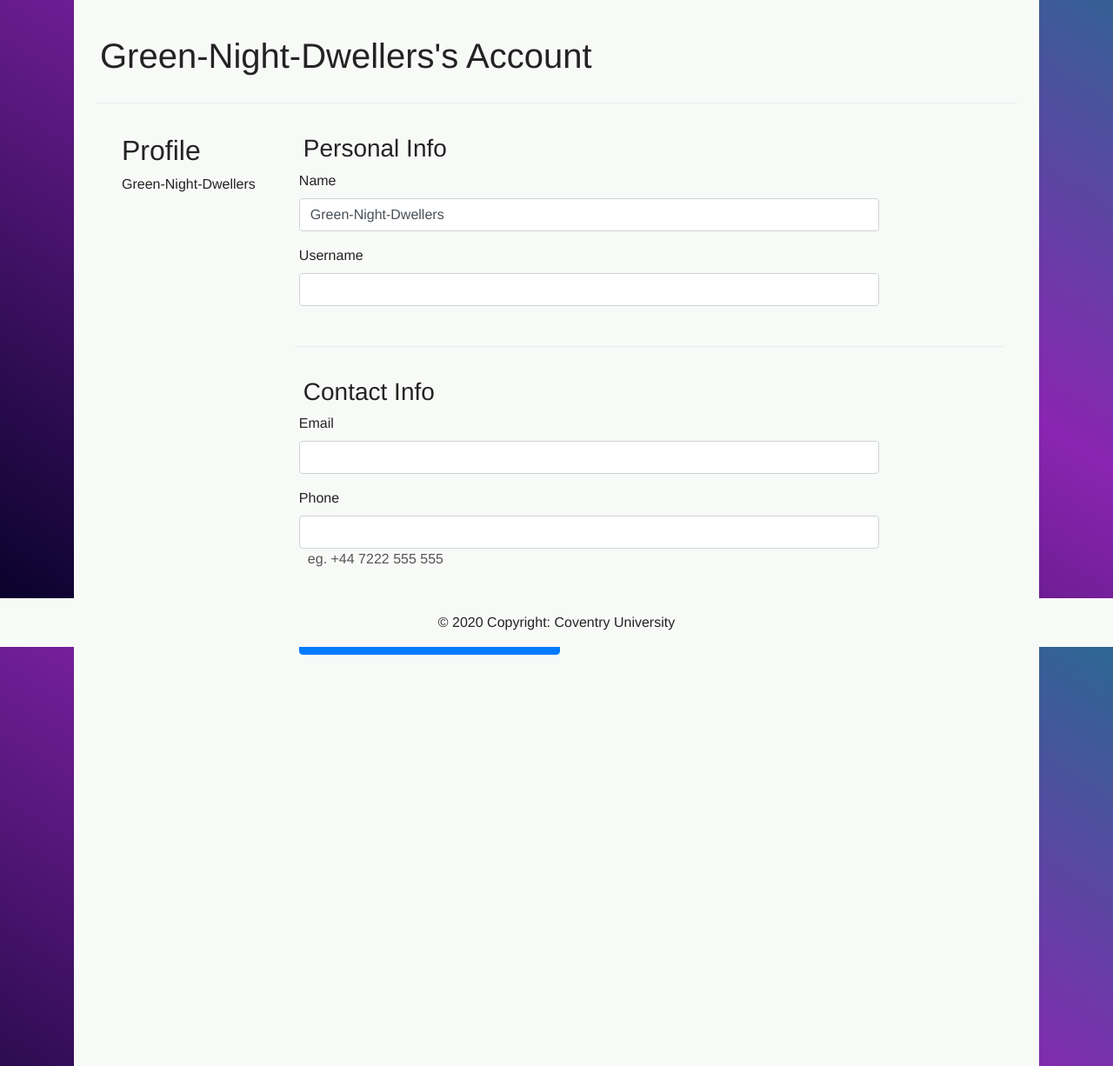
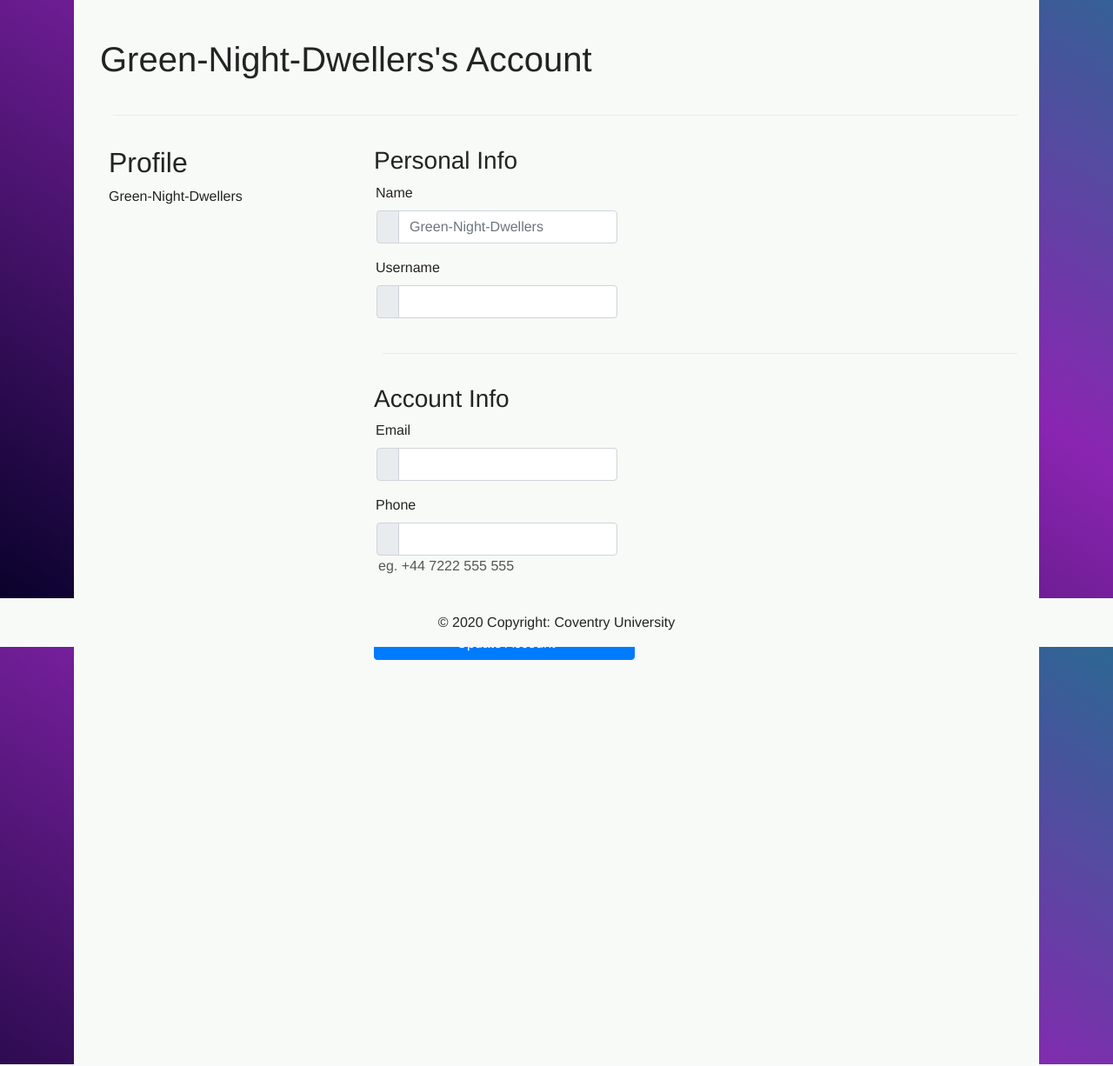
Before and after one commit to savalente3/code_hub, a Flask app: page /account in a window 1280 px wide. Shown: the part 56-1282 px from the top of the page at 87% size. Run offline with Flask 2, Linux system fonts and the light colour scheme; a user stored in the database is signed in; data comes from the database, SQL or seed files in the repository; both versions use the stored data as it was after the commit.

Commit message:
github stuff

```diff
--- a/app/__init__.py
+++ b/app/__init__.py
@@ -11,6 +11,7 @@ db = SQLAlchemy(app)
 bcrypt = Bcrypt(app)
 login_manager = LoginManager(app)
 login_manager.session_protection = "strong"
-
+login_manager.login_view = 'logIn'
+login_manager.login_message_category = 'danger'
 
 from app import routes
--- a/app/forms/account.py
+++ b/app/forms/account.py
@@ -1,33 +1,33 @@
+
 from flask_wtf import FlaskForm
 from flask_login import current_user
 from wtforms import StringField, PasswordField, SubmitField
-from wtforms.validators import DataRequired, Length, Email, EqualTo, Regexp, ValidationError
+from wtforms.validators import DataRequired, Length, Email, EqualTo, Regexp, ValidationError, Optional
 from app.models.models import User
 
 email_reg = '(^[a-zA-Z0-9_.+-]+@[a-zA-Z0-9-]+\.[a-zA-Z0-9-.]+$)'
-phone_reg = '(^(((\+44\s?\d{4}|\(?0\d{4}\)?)\s?\d{3}\s?\d{3})|((\+44\s?\d{3}|\(?0\d{3}\)?)\s?\d{3}\s?\d{4})|((\+44\s?\d{2}|\(?0\d{2}\)?)\s?\d{4}\s?\d{4}))(\s?\#(\d{4}|\d{3}))?$)'
+password_reg = '^(?=.*[a-z])(?=.*[A-Z])(?=.*\d)(?=.*[@$!%*?&])[A-Za-z\d@$!%*?&]{8,}$'
+phone_reg = '^(((\+44\s?\d{4}|\(?0\d{4}\)?)\s?\d{3}\s?\d{3})|((\+44\s?\d{3}|\(?0\d{3}\)?)\s?\d{3}\s?\d{4})|((\+44\s?\d{2}|\(?0\d{2}\)?)\s?\d{4}\s?\d{4}))(\s?\#(\d{4}|\d{3}))?$'
 
-class account_Form(FlaskForm):
-    name = StringField('Name', validators=[DataRequired(), Length(min=4, max=20)])
-    username = StringField('Username', validators=[DataRequired(), Length(min=4, max=20)])
-    email = StringField('Email', validators=[DataRequired(), Regexp(email_reg)])
-    phone = StringField('Phone', validators=[DataRequired(), Regexp(phone_reg), Length(min=4, max=16)])
+class Account_Form(FlaskForm):
+    name = StringField('Name', validators=[Optional()])
+    username = StringField('Username', validators=[Optional()])
+    email = StringField('Email', validators=[Optional(), Regexp(email_reg)])
+    phone = StringField('Phone', validators=[Optional(), Regexp(phone_reg)])
     submit = SubmitField('Update Account')
 
     def validate_username (self, username):
-        if username.data != current_user.username:
-            user = User.query.filter_by(username=username.data).first()
-            if user:
-                raise ValidationError ("Username in use. Please choose another one.")
+        user = User.query.filter_by(username=username.data).first()
+        if user:
+            raise ValidationError ("Username in use. Please choose another one.")
 
     def validate_email (self, email):
-        if email.data != current_user.username:
-            user = User.query.filter_by(email=email.data).first()
-            if user:
-                raise ValidationError ("Email in use. Log in instead.")
+        user = User.query.filter_by(email=email.data).first()
+        if user:
+            raise ValidationError ("Email in use. Log in instead.")
 
     def validate_phone(self, phone):
-        if phone.data != current_user.username:
-            user = User.query.filter_by(phone=phone.data).first()
-            if user:
-                raise ValidationError("Phone number in use.")
+        user = User.query.filter_by(phone=phone.data).first()
+
+        if user:
+            raise ValidationError('Phone number in use.')
--- a/app/forms/register.py
+++ b/app/forms/register.py
@@ -8,7 +8,7 @@ email_reg = '(^[a-zA-Z0-9_.+-]+@[a-zA-Z0-9-]+\.[a-zA-Z0-9-.]+$)'
 password_reg = '^(?=.*[a-z])(?=.*[A-Z])(?=.*\d)(?=.*[@$!%*?&])[A-Za-z\d@$!%*?&]{8,}$'
 phone_reg = '^(((\+44\s?\d{4}|\(?0\d{4}\)?)\s?\d{3}\s?\d{3})|((\+44\s?\d{3}|\(?0\d{3}\)?)\s?\d{3}\s?\d{4})|((\+44\s?\d{2}|\(?0\d{2}\)?)\s?\d{4}\s?\d{4}))(\s?\#(\d{4}|\d{3}))?$'
 
-class registration_Form(FlaskForm):
+class Registration_Form(FlaskForm):
     name = StringField('Name', validators=[DataRequired(), Length(min=4, max=20)])
     username = StringField('Username', validators=[DataRequired(), Length(min=4, max=20)])
     email = StringField('Email', validators=[DataRequired(), Regexp(email_reg)])
--- a/app/routes.py
+++ b/app/routes.py
@@ -1,9 +1,9 @@
-from flask import Flask, render_template, url_for, flash, redirect
+from flask import Flask, render_template, url_for, flash, redirect, request
 #same as app.models
 from .forms.logIn import Login_Form
-from .forms.register import registration_Form
-from .forms.account import account_Form
-from flask_login import login_user, current_user, logout_user
+from .forms.register import Registration_Form
+from .forms.account import Account_Form
+from flask_login import login_user, current_user, logout_user, login_required
 
 from app import app, db, bcrypt
 from .models.models import User, Question, Answer
@@ -16,7 +16,7 @@ def index():
 
 @app.route('/register', methods=['GET', 'POST'])
 def register_route():
-    form = registration_Form()
+    form = Registration_Form()
     salt = 14
 
     if current_user.is_authenticated:
@@ -64,23 +64,29 @@ def logOut():
     return redirect(url_for('index'))
 
 
+@app.route('/account', methods=['GET', 'POST'])
+@login_required
+def account():
+    form = Account_Form()
 
-@app.route('/account', methods=['GET', 'POST'])
-def account():
-    form = account_Form()
+    user = User.query.filter_by(username=current_user.username).first()
 
     if form.validate_on_submit():
+        if form.name.data != '':
+            user.name = form.name.data
 
-        #updates de current user details
-        current_user.username = form.username.data
-        current_user.name = form.name.data
-        current_user.email = form.email.data
-        current_user.phone = form.phone.data
+        if form.username.data != '':
+            user.username = form.username.data
 
-        #updates db
+        if form.email.data != '':
+            user.email = form.email.data
+
+        if form.phone.data != '':
+            user.phone = form.phone.data
+
         db.session.commit()
 
-        return redirect(url_for('account'))
+        #message confirming validation success after submiting
+        flash(f'Your account has been updated, {form.name.data}', 'success')
 
-
-    return render_template('account.html', title='Your Account', form=form)
+    return render_template('account.html', title='account', form=form)
--- a/app/static/main.css
+++ b/app/static/main.css
@@ -61,8 +61,8 @@ footer, .feedArea{
   margin-top: 15px !important;
 }
 
-.alert{
-  margin-top: 40px;
+.success{
+  margin-top: 40px !important;
 }
 
 .dropdown-menu{
@@ -82,30 +82,36 @@ footer, .feedArea{
 
 .info {
   padding-left: 40px;
-  margin-right: 20px;
+  margin-right: 60px;
+  width: 250px;
 }
 
 #account_dividir{
-  margin-top: 30px !important;
+  margin-top: 40px !important;
   padding-top: 25px;
+  margin-left: 30px;
 }
 
+
 #account_titlle{
-  padding-top: 40px;
+  padding-top: 20px;
   padding-left: 15px;
   margin-bottom: 0.2em;
 }
 
 .col-container {
-  height: 67rem !important;
+  height: 66rem !important;
 }
 
-.update_btn{
-  margin: 40px 0px !important;
-  margin-left: 0em !important;
+.update_btn, .btn{
+  margin: 50px 0px !important;
+  margin-left: 46px !important;
+  padding-left: 16px;
+  margin-left: 20px !important;
 }
 
-.col-md
+
+
 .fieldset-title,
 .help-block{
   margin-left: 20px !important;
@@ -120,3 +126,16 @@ footer, .feedArea{
   color: rgb(87, 85, 85);
   padding-left: 5px;
 }
+
+.account_alert{
+  margin-top: 20px ;
+}
+
+.input-group{
+  width: 300px !important;
+  padding-left: 3%;
+}
+
+#login_form {
+  padding-left: 22px !important;
+}
--- a/app/templates/account.html
+++ b/app/templates/account.html
@@ -2,7 +2,8 @@
 
 
 {% block body %}
-
+    <div class="container feedArea">
+        <br>
         {% with messages = get_flashed_messages(with_categories=True)  %}
             {% if messages %}
                 {% for category, message in messages %}
@@ -16,12 +17,10 @@
             {% endif %}
         {% endwith %}
 
-    <div class="container account feedArea">
         <h1 id="account_titlle">{{ current_user.name }}'s Account</h1>
         <div id="account_dividir" class="dropdown-divider"></div>
+        <div class="row col-container">
 
-        <div class="container h-100">
-            <div class="row col-container">
             <div class="col- info">
                 <ul class="meta list list-unstyled">
                     <h2 class="title"><span class="pro-label label label-warning">Profile</span></h2>
@@ -33,73 +32,96 @@
             </div>
 
             <div class="col-md">
+                <form class="register_box_size" method="POST" action="">
+                    <!-- The form.hidden_tag() template argument generates a hidden field that
+                        includes a token that is used to protect the form against CSRF attacks. -->
+                    {{ form.hidden_tag() }}
 
-                    <fieldset class="fieldset">
                     <h3 class="fieldset-title">Personal Info</h3>
 
-                        <div class="form-group">
-                            <label class="col-md-2 col-sm-3 col-xs-12 control-label">Name</label>
-                            <div class="col-md-10 col-sm-9 col-xs-12">
-                                <input type="text" class="form-control" value={{ current_user.name }}>
-                            </div>
+                    <label id="login_form">Name</label>
+                    <div class="form-group input-group">
+                        <div class="input-group-prepend">
+                            <span class="input-group-text"> <i class="fa fa-user"></i> </span>
                         </div>
 
-                        <div class="form-group">
-                            <label class="col-md-2 col-sm-3 col-xs-12 control-label">Username</label>
-                            <div class="col-md-10 col-sm-9 col-xs-12">
-                                <input type="text" class="form-control" value={{ current_user.username }}>
+                        {% if form.name.errors %}
+                            {{ form.name(class="form-control is-invalid") }}
+                            <div class="invalid-feedback">
+                                {% for error in form.name.errors %}
+                                    {{ error }}
+                                {% endfor %}
                             </div>
+                        {% else %}
+                            {{ form.name(class="form-control", placeholder=current_user.name) }}
+                        {% endif %}
+                    </div> <!-- form-group// -->
+
+                    <label id="login_form">Username</label>
+                    <div class="form-group input-group">
+                        <div class="input-group-prepend">
+                            <span class="input-group-text"> <i class="fa fa-user"></i> </span>
                         </div>
-                    </fieldset>
+
+                        {% if form.username.errors %}
+                            {{ form.username(class="form-control is-invalid") }}
+                            <div class="invalid-feedback">
+                                {% for error in form.username.errors %}
+                                    {{ error }}
+                                {% endfor %}
+                            </div>
+                        {% else %}
+                            {{ form.username(class="form-control", placeholder=current_user.username) }}
+                        {% endif %}
+                    </div>
 
                     <div id="account_dividir" class="dropdown-divider"></div>
+                    <h3 class="fieldset-title">Account Info</h3>
 
-                    <fieldset class="fieldset">
-                        <h3 class="fieldset-title">Contact Info</h3>
-                        <div class="form-group">
-                            <label class="col-md-2  col-sm-3 col-xs-12 control-label">Email</label>
-                            <div class="col-md-10 col-sm-9 col-xs-12">
+                    <label id="login_form">Email</label>
+                    <div class="form-group input-group">
+                        <div class="input-group-prepend">
+                            <span class="input-group-text"> <i class="fa fa-envelope"></i> </span>
+                        </div>
+
                         {% if form.email.errors %}
-                                    {{ form.email(class="form-control is-invalid", value=current_user.email) }}
+                            {{ form.email(class="form-control is-invalid") }}
                             <div class="invalid-feedback">
                                 {% for error in form.email.errors %}
                                     {{ error }}
                                 {% endfor %}
                             </div>
                         {% else %}
-                                    {{ form.email(class="form-control", value=current_user.email) }}
+                            {{ form.email(class="form-control", placeholder=current_user.email) }}
                         {% endif %}
-                            </div>
+                    </div> <!-- form-group// -->
+
+                    <label id="login_form">Phone</label>
+                    <div class="form-group input-group phone_input">
+                        <div class="input-group-prepend">
+                            <span class="input-group-text"> <i class="fa fa-envelope"></i> </span>
                         </div>
 
-                        <div class="form-group">
-                            <label class="col-md-2  col-sm-3 col-xs-12 control-label">Phone</label>
-                             <div class="col-md-10 col-sm-9 col-xs-12">
                         {% if form.phone.errors %}
-                                    {{ form.phone(class="form-control is-invalid", value=current_user.phone) }}
+                            {{ form.phone(class="form-control is-invalid") }}
                             <div class="invalid-feedback">
                                 {% for error in form.phone.errors %}
                                     {{ error }}
                                 {% endfor %}
                             </div>
                         {% else %}
-                                    {{ form.phone(class="form-control", value=current_user.phone) }}
+                            {{ form.phone(class="form-control", placeholder=current_user.phone) }}
                         {% endif %}
-                            </div>
-                            <p class="help-block">eg. +44 7222 555 555 </p>
-                        </div>
-                    </fieldset>
+                    </div> <!-- form-group// -->
+                    <label class="help-block">eg. +44 7222 555 555 </label>
+
 
                     <div class="form-group">
-                        <div class="col-md-10 col-sm-9 col-xs-12 col-md-push-2 col-sm-push-3 col-xs-push-0">
+                        {{ form.submit(class="btn reg_btn btn-primary") }}
+                    </div>
 
-                            {{ form.submit(class="btn reg_btn update_btn btn-primary", value="Update Profile") }}
-
+                </form>
             </div>
         </div>
     </div>
-            </div>
-        </div>
-    </div>
-
 {% endblock %}
--- a/app/templates/base.html
+++ b/app/templates/base.html
@@ -101,7 +101,7 @@
     </script>
 
     <script>
-        $('.alert-success').click (function (e) {
+        $('.success').click (function (e) {
             e.preventDefault();
 
             setTimeout(function () {
--- a/app/templates/login.html
+++ b/app/templates/login.html
@@ -6,7 +6,7 @@
     {% with messages = get_flashed_messages(with_categories=True)  %}
         {% if messages %}
             {% for category, message in messages %}
-                <div class="alert alert-{{ category }} alert-dismissible fade show" role="alert">
+                <div class="alert success alert-{{ category }} alert-dismissible fade show" role="alert">
                     {{message}}
                     <button type="button" class="close" data-dismiss="alert" aria-label="Close">
                         <span aria-hidden="true">&times;</span>
```
Also changed, not shown: app/templates/register.html (+5 -6 lines), app/database.db, 1 other file. Lines whose indentation alone changed are shown as unchanged.
